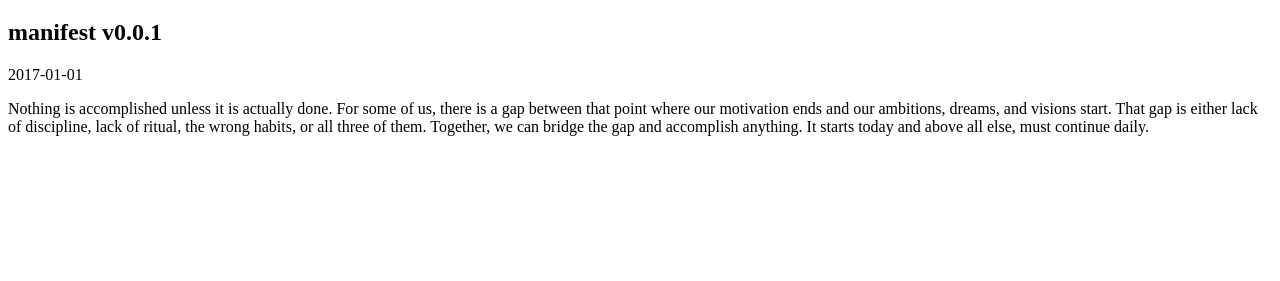
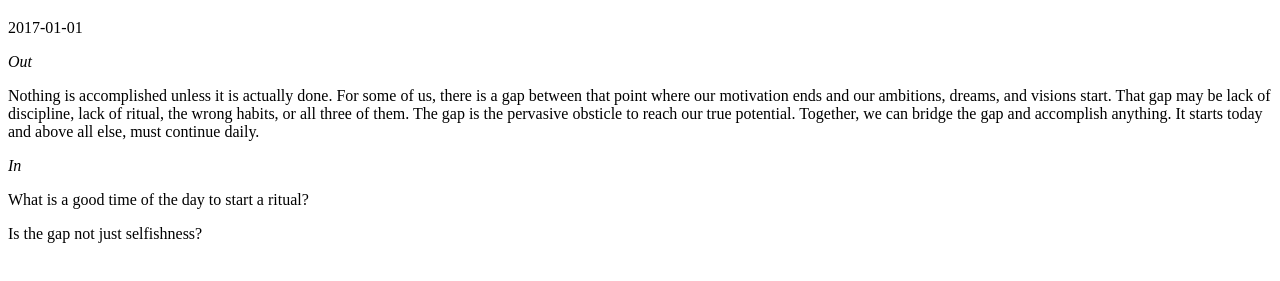
Before and after one commit to ritualtoday/ritualtoday.github.io, a plain HTML site: page index.html in a window 1280 px wide. Shown: the part 61-342 px from the top of the page. Drawn offline with Linux system fonts and the light colour scheme.

Commit message:
it starts today, refined

```diff
--- a/index.html
+++ b/index.html
@@ -7,12 +7,19 @@
 
 <h1>ritual.today</h1>
 
-<h2>manifest v0.0.1</h2>
-
 <p>2017-01-01</p>
 
-<p>Nothing is accomplished unless it is actually done. For some of us, there is a gap between that point where our motivation ends and our ambitions, dreams, and visions start. That gap is either lack of discipline, lack of ritual, the wrong habits, or all three of them. Together, we can bridge the gap and accomplish anything. It starts today and above all else, must continue daily.
+<em>Out</em>
+
+<p>Nothing is accomplished unless it is actually done. For some of us, there is a gap between that point where our motivation ends and our ambitions, dreams, and visions start. That gap may be lack of discipline, lack of ritual, the wrong habits, or all three of them. The gap is the pervasive obsticle to reach our true potential. Together, we can bridge the gap and accomplish anything. It starts today and above all else, must continue daily.
 </p>
+
+<em>In</em>
+
+<p>What is a good time of the day to start a ritual?</p>
+<p>Is the gap not just selfishness?</p>
+
+
 
 </body>
 </html>
```
